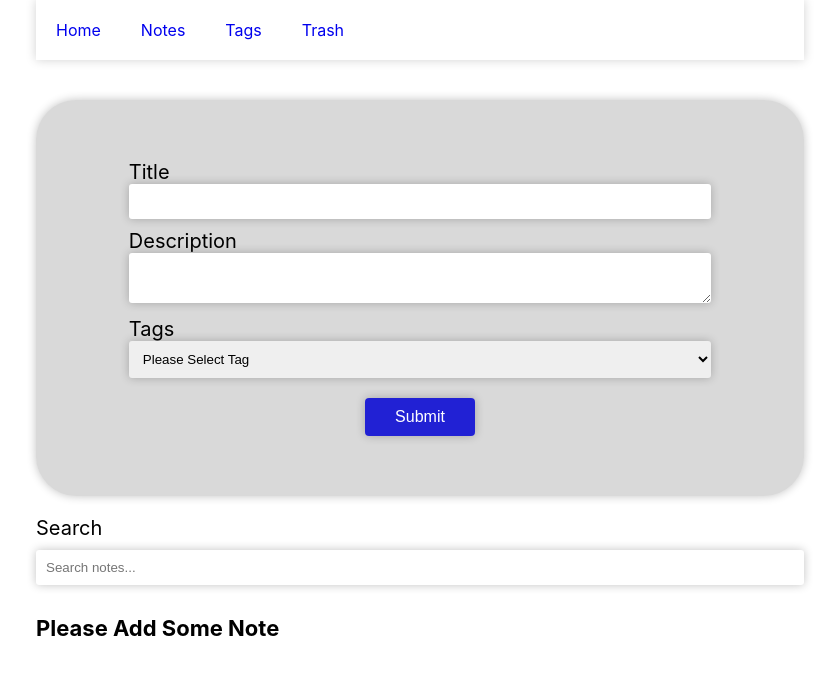
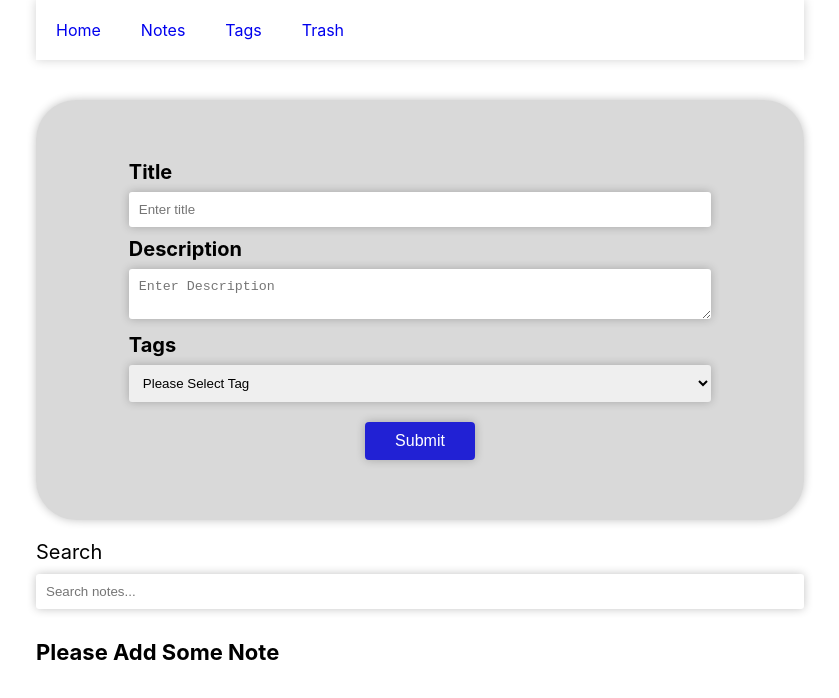
Before and after one commit to thamarai07/note-app, a React (Create React App) app: page /notes in a window 1280 px wide. Shown: the top 698 px of the page, without its empty margins (220-1059 px from the left). Built offline with nearby package versions, Linux system fonts and the light colour scheme.

Commit message:
completed

```diff
--- a/src/App.css
+++ b/src/App.css
@@ -139,33 +139,30 @@ label {
   gap: 10px;
 }
 
-/* Overlay styles */
 .modal-overlay {
   position: fixed;
   top: 0;
   left: 0;
   right: 0;
   bottom: 0;
-  background-color: rgba(0, 0, 0, 0.7); /* Semi-transparent black background */
+  background-color: rgba(0, 0, 0, 0.7);
   display: flex;
   justify-content: center;
   align-items: center;
-  z-index: 1000; /* Ensure it's on top of other content */
+  z-index: 1000;
 }
 
-/* Modal content styles */
 .modal-content {
   background-color: white;
   padding: 20px;
   border-radius: 8px;
   box-shadow: 0 4px 12px rgba(0, 0, 0, 0.2);
-  width: 90%; /* Adjust as needed */
-  max-width: 500px; /* Max width for larger screens */
+  width: 90%;
+  max-width: 500px;
   position: relative;
-  outline: none; /* Remove default focus outline */
+  outline: none;
 }
 
-/* Header styles */
 .modal-header {
   display: flex;
   justify-content: space-between;
@@ -181,7 +178,6 @@ label {
   color: #333;
 }
 
-/* Close button styles */
 .modal-close-button {
   background: none;
   border: none;
@@ -195,7 +191,34 @@ label {
   color: #333;
 }
 
-/* Body styles */
-.modal-body {
-  /* Add any specific styles for your modal content here */
+
+.mb-1{
+  margin-bottom: 0.5rem;
+  display: block;
 }
+
+.label {
+  font-weight: 700;
+}
+
+.modal-content input,textarea{
+  width: 100%;
+  padding: 8px;
+  outline: none;
+  border: none;
+  box-shadow: 0px 0px 4px black;
+  border-radius: 6px;
+}
+
+.modal-content .update_btn{
+  background-color: blue;
+  outline: none;
+  border: none;
+  color: white;
+  width: 20%;
+  margin: auto;
+  display: block;
+  margin-top: 15px;
+  padding: 6px 12px;
+  border-radius: 4px;
+}
--- a/src/Components/Model.js
+++ b/src/Components/Model.js
@@ -1,6 +1,13 @@
-import React, { useEffect, useRef } from 'react';
+import React, { useEffect, useRef, useState } from 'react';
+import "../App.css"
+import { UpdateLocalStorageNote } from '../Functions.js/updateLocalStorage';
 
-const Modal = ({ isOpen, onClose, children, title }) => {
+const Modal = ({ isOpen, onClose, children, title, id }) => {
+
+  const [from, setform] = useState({
+    title: title,
+    description: children
+  })
   const modalRef = useRef(null);
 
   useEffect(() => {
@@ -25,6 +32,11 @@ const Modal = ({ isOpen, onClose, children, title }) => {
     return null;
   }
 
+  const handleUpdate = (id) => {
+    UpdateLocalStorageNote("notes", id, from)
+    onClose();
+  }
+
   return (
     <div className="modal-overlay" onClick={onClose}>
       <div
@@ -37,14 +49,16 @@ const Modal = ({ isOpen, onClose, children, title }) => {
         ref={modalRef}
       >
         <div className="modal-header">
-          {title && <h2 id="modal-title">{title}</h2>}
-          <button className="modal-close-button" onClick={onClose} aria-label="Close modal">
+          {title && <input id="modal-title" value={from.title} onChange={(e) => setform({ ...from, title: e.target.value })} />}
+          <span className="modal-close-button" onClick={onClose} aria-label="Close modal">
             &times;
-          </button>
+          </span>
         </div>
         <div className="modal-body">
-          {children}
+          <textarea value={from.description} onChange={(e) => setform({ ...from, description: e.target.value })}>
+          </textarea>
         </div>
+        <button className='update_btn' onClick={() => handleUpdate(id)}>Update</button>
       </div>
     </div>
   );
--- a/src/Components/Notes/NotesForm.js
+++ b/src/Components/Notes/NotesForm.js
@@ -81,27 +81,27 @@ export default function Form() {
     <div>
       <form className="form" onSubmit={handleSubmit}>
         <div className="input_container">
-          <label>Title</label>
-          <br />
+          <label className="mb-1 label">Title</label>
           <input
             name="title"
             className="input"
             value={note.title}
             onChange={handleChange}
+            placeholder="Enter title"
           />
         </div>
         <div className="input_container">
-          <label>Description</label>
-          <br />
+          <label className="mb-1 label">Description</label>
           <textarea
             name="description"
             className="input"
             value={note.description}
             onChange={handleChange}
+            placeholder="Enter Description"
           />
         </div>
         <div className="input_container">
-          <label>Tags</label>
+          <label className="mb-1 label">Tags</label>
           <select
             name="tag"
             className="input"
@@ -119,7 +119,7 @@ export default function Form() {
         <button type="submit">Submit</button>
       </form>
 
-      <div style={{ display: "flex", flexDirection: "column", marginTop: "20px" }}>
+      <div style={{ display: "flex", flexDirection: "column", marginTop: "20px", paddingBottom: "40px" }}>
         <p style={{
           fontSize: "20px",
           marginBottom: "10px"
--- a/src/Components/Notes/NotesList.js
+++ b/src/Components/Notes/NotesList.js
@@ -49,7 +49,6 @@ export default function NotesList({ values }) {
             ) : (
               <MdOutlinePushPin style={{ cursor: "pointer" }} onClick={handleTogglePin} />
             )}
-            <GrFormView style={{ cursor: "pointer" }} />
           </div>
         </div>
         <hr />
@@ -63,6 +62,7 @@ export default function NotesList({ values }) {
         isOpen={isModalOpen}
         onClose={closeModal}
         title={title}
+        id={id}
       >
         {description}
       </Modal>
--- a/src/Components/Tags/TagsForm.js
+++ b/src/Components/Tags/TagsForm.js
@@ -32,12 +32,12 @@ export default function TagsForm() {
     <div className="container">
       <form className="form">
         <div className="input_container">
-          <label>Tags</label>
-          <br />
+          <label className="mb-1 label">Tags</label>
           <input
             className="input"
             onChange={(e) => setValue(e.target.value)}
             value={value}
+            placeholder="Create New Tag"
           />
         </div>
         <button onClick={handleAddTags}>Submit</button>
--- a/src/Components/Trash/TrashList.js
+++ b/src/Components/Trash/TrashList.js
@@ -17,6 +17,8 @@ export default function TrashList() {
   }, [notes]);
 
   const handleDelete = (id) => {
+    const confirmRecover = window.confirm('Do you want to delete this note permanently?');
+    if(!confirmRecover)return;
     DeleteLocalStorage('notes', id);
     dispatch(deleteNote(id));
   };
--- a/src/Functions.js/updateLocalStorage.js
+++ b/src/Functions.js/updateLocalStorage.js
@@ -4,5 +4,5 @@ export const UpdateLocalStorageNote = (key, id, updates) => {
       item.id === id ? { ...item, ...updates } : item
     );
     localStorage.setItem(key, JSON.stringify(updated));
-    window.dispatchEvent(new Event("storage")); // Optional: trigger a global update
+    window.dispatchEvent(new Event("storage"));
   };
```
